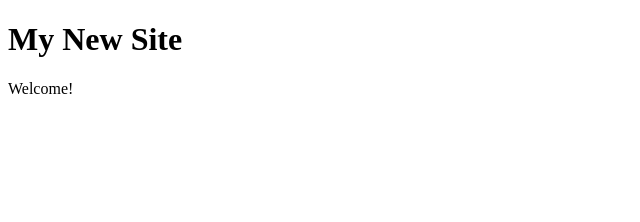
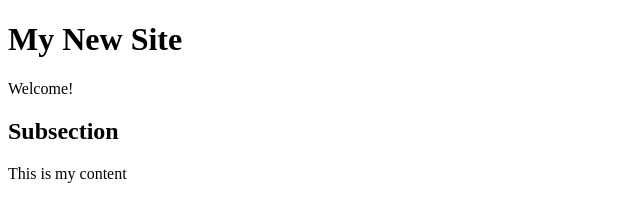
Before and after one commit to jplishchina/csc225-41620, a plain HTML site: page index.html in a window 1280 px wide. Shown: the whole page, without its empty margins (0-640 px from the left). Drawn offline with Linux system fonts and the light colour scheme.

Commit message:
Adding more html to our index body

```diff
--- a/index.html
+++ b/index.html
@@ -8,5 +8,7 @@
 <body>
     <h1>My New Site</h1>
     <p>Welcome!</p>
+    <h2>Subsection</h2>
+    <p>This is my content</p>
 </body>
 </html>
```
